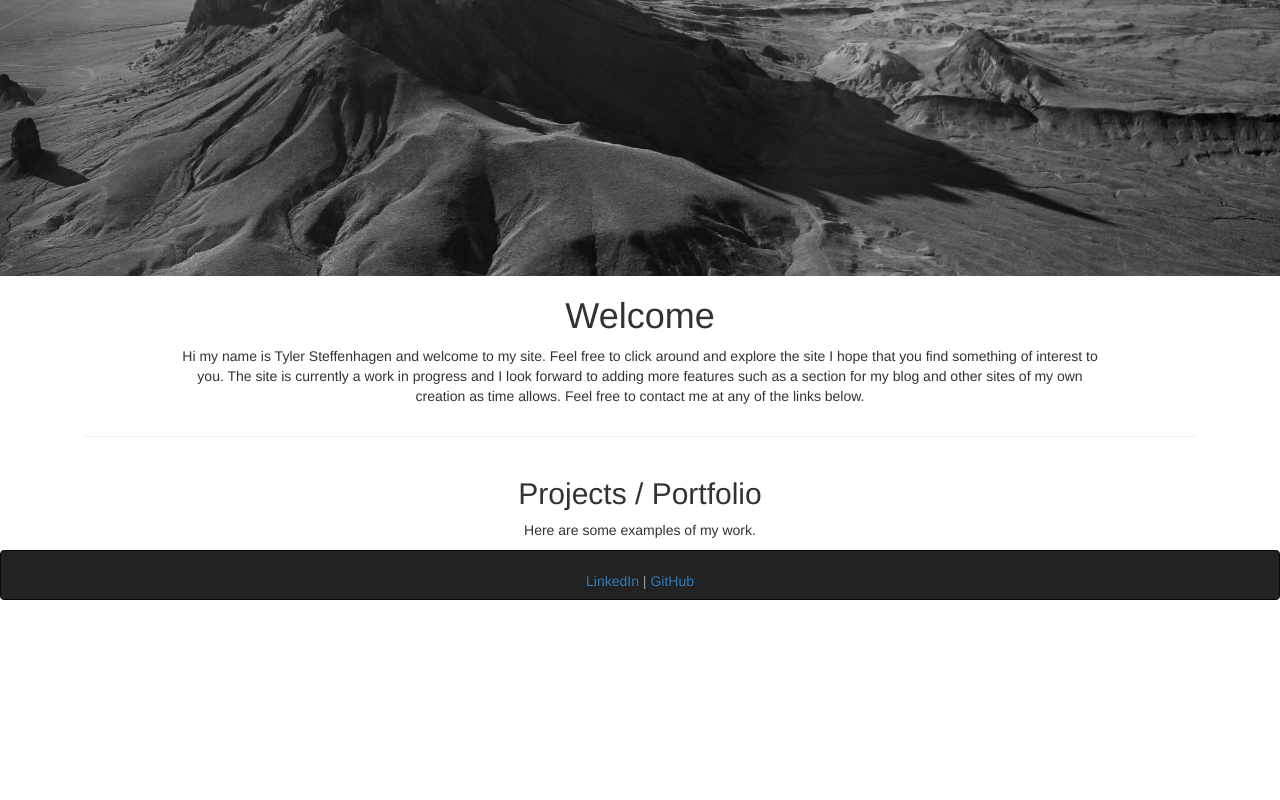
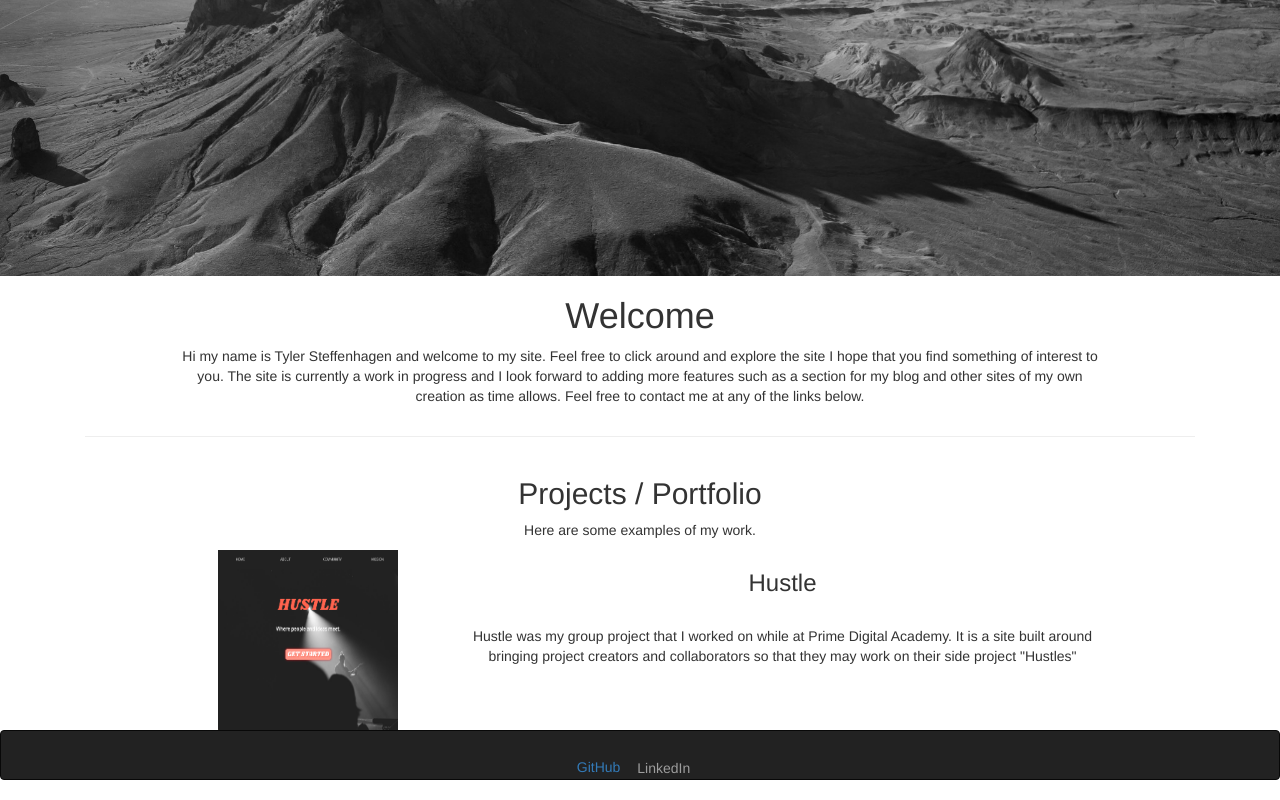
Before and after one commit to tsteffenhagen/tyler-personal-site, a React (Create React App) app: page / in a window 1280 px wide. Shown: the part 449-1249 px from the top of the page. Before the commit the page ends 1069 px from the top, so only its background shows below. Built offline with nearby package versions, Linux system fonts and the light colour scheme.

Commit message:
Uploaded Hustle details to Home Page

```diff
--- a/src/components/Footer/Footer.js
+++ b/src/components/Footer/Footer.js
@@ -1,5 +1,5 @@
 import React, { Component } from 'react';
-import {Button, Navbar, Nav, NavItem} from 'react-bootstrap';
+import { Button, Navbar, Nav, NavItem } from 'react-bootstrap';
 
 export default class Footer extends Component {
   render() {
@@ -8,10 +8,8 @@ export default class Footer extends Component {
         <Nav>
           <NavItem>
             <div>
-          <a target="_blank" href="https://www.linkedin.com/in/tyler-steffenhagen-654a46153">LinkedIn </a>
-          |
-          <a target="_blank" href="https://github.com/tsteffenhagen"> GitHub</a>
-
+              <a href="https://github.com/tsteffenhagen" target="_blank"> GitHub </a>
+              <a href="https://www.linkedin.com/in/tyler-steffenhagen-654a46153" target="_blank"><Button bsStyle="link">LinkedIn</Button></a>
             </div>
           </NavItem>
         </Nav>
--- a/src/components/HomePage/HomePage.js
+++ b/src/components/HomePage/HomePage.js
@@ -1,13 +1,13 @@
 import React, { Component } from 'react';
 import FA from 'react-fontawesome';
 import Footer from '../Footer/Footer';
-import image from '../../images/carousel1.png';
-import image2 from '../../images/carousel2.png';
 import { Carousel } from 'react-bootstrap';
-import { Grid } from 'react-bootstrap';
+import { Grid, Image } from 'react-bootstrap';
 import { Row } from 'react-bootstrap';
 import { Col } from 'react-bootstrap';
 import Background from '../../images/home.png';
+import image from '../../images/hustle.png';
+
 
 const bgColors = {
   "Blue": "#00B1E1"
@@ -74,6 +74,23 @@ export default class HomePage extends Component {
             </Col>
           </Row>
 
+          <Row >
+            <Col md={1}>
+            </Col>
+            <Col md={3} style={centerSectionStyle}>
+            <Image height={180} width={180} src={image}/>
+            </Col>
+            <Col md={7} style={centerSectionStyle}>
+              <h3> Hustle </h3> <br/>
+              <p>Hustle was my group project that I worked on while at Prime Digital Academy. It is a site
+                built around bringing project creators and collaborators so that they may work on their side
+                project "Hustles"
+              </p>
+            </Col>
+            <Col md={1}>
+            </Col>
+          </Row>
+
         </Grid>
         <Footer />
       </div>
```
Also changed, not shown: src/images/hustle.png (added). Lines whose indentation alone changed are shown as unchanged.
